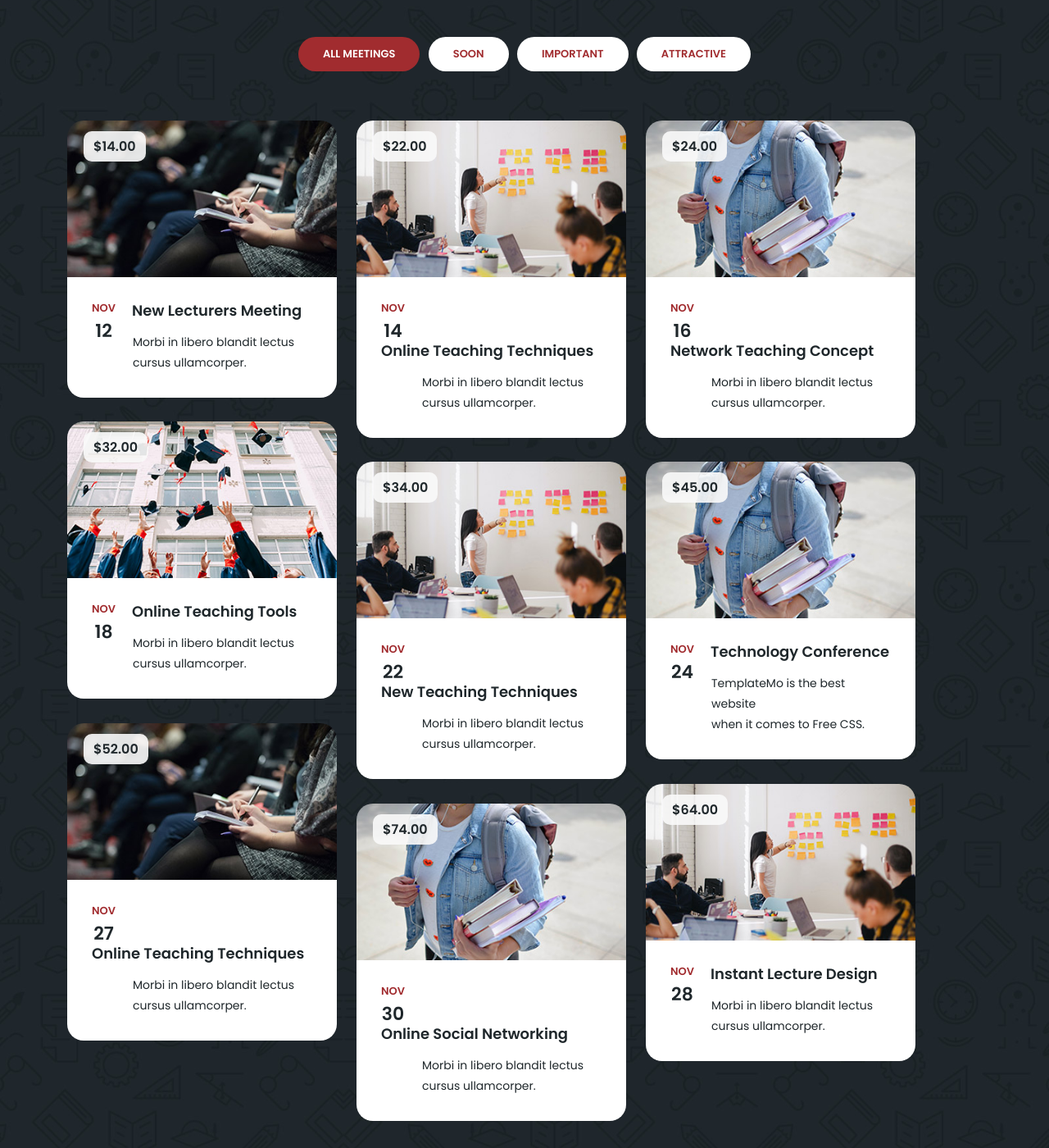
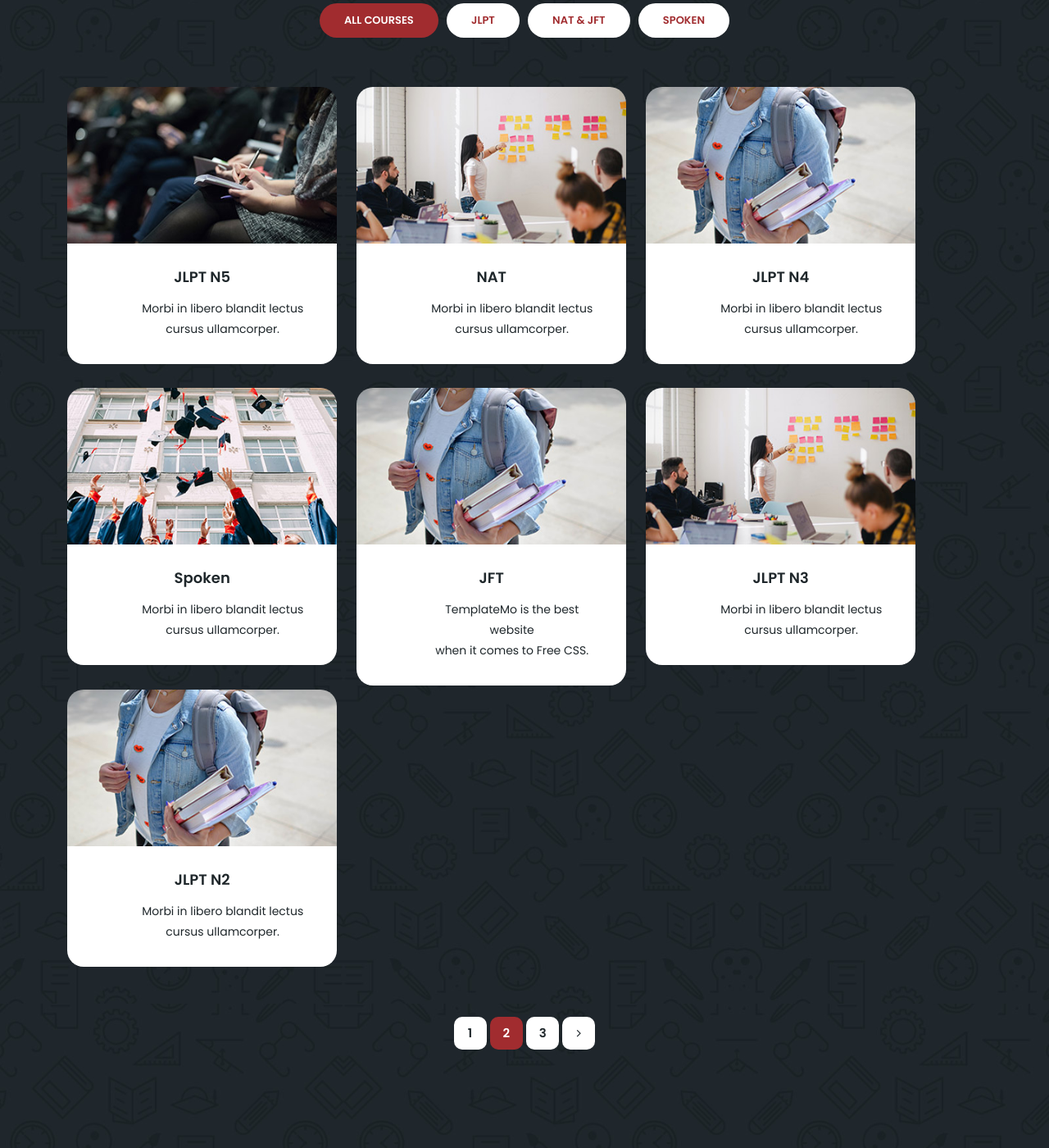
Before and after one commit to tharukad99/kyouikulanka_v1, a plain HTML site: page meetings.html in a window 1280 px wide. Shown: the part 577-1977 px from the top of the page at 82% size. Drawn offline with nearby package versions, Linux system fonts and the light colour scheme.

Commit message:
add courses

```diff
--- a/assets/css/myCSS.css
+++ b/assets/css/myCSS.css
@@ -321,3 +321,9 @@
 .white-text {
   color: white;
 }
+
+
+.center-textaa {
+  display: flex;
+  justify-content: center;
+}
--- a/meetings.html
+++ b/meetings.html
@@ -9,7 +9,8 @@
     <meta name="author" content="Template Mo">
     <link href="https://fonts.googleapis.com/css?family=Poppins:100,200,300,400,500,600,700,800,900" rel="stylesheet">
 
-    <title>Education - List of Meetings</title>
+    <title>Kyouiku Lanka Academy</title>
+    <link rel="icon" href="assets/images/logo.png" type="image/png">
 
     <!-- Bootstrap core CSS -->
     <link href="vendor/bootstrap/css/bootstrap.min.css" rel="stylesheet">
@@ -30,62 +31,25 @@ https://templatemo.com/tm-569-edu-meeting
   </head>
 
 <body>
-
-
-
-  <!-- Sub Header -->
-  <div class="sub-header">
-    <div class="container">
-      <div class="row">
-        <div class="col-lg-8 col-sm-8">
-          <div class="left-content">
-            <p>This is an educational <em>HTML CSS</em> template by TemplateMo website.</p>
-          </div>
-        </div>
-        <div class="col-lg-4 col-sm-4">
-          <div class="right-icons">
-            <ul>
-              <li><a href="#"><i class="fa fa-facebook"></i></a></li>
-              <li><a href="#"><i class="fa fa-twitter"></i></a></li>
-              <li><a href="#"><i class="fa fa-behance"></i></a></li>
-              <li><a href="#"><i class="fa fa-linkedin"></i></a></li>
-            </ul>
-          </div>
-        </div>
-      </div>
-    </div>
-  </div>
-
   <!-- ***** Header Area Start ***** -->
   <header class="header-area header-sticky">
       <div class="container">
           <div class="row">
               <div class="col-12">
                   <nav class="main-nav">
-                      <!-- ***** Logo Start ***** -->
                       <a href="index.html" class="logo">
-                          Edu Meeting
+                          Kyouiku Lanka
                       </a>
-                      <!-- ***** Logo End ***** -->
-                      <!-- ***** Menu Start ***** -->
                       <ul class="nav">
-                          <li><a href="index.html">Home</a></li>
-                          <li><a href="meetings.html" class="active">Meetings</a></li>
-                          <li><a href="index.html">Apply Now</a></li>
-                          <li class="has-sub">
-                              <a href="javascript:void(0)">Pages</a>
-                              <ul class="sub-menu">
-                                  <li><a href="meetings.html">Upcoming Meetings</a></li>
-                                  <li><a href="meeting-details.html">Meeting Details</a></li>
-                              </ul>
-                          </li>
-                          <li><a href="index.html">Courses</a></li>
-                          <li><a href="index.html">Contact Us</a></li>
+                          <li class="scroll-to-section"><a href="#top" class="active">Home</a></li>
+                          <li><a href="meetings.html">My Courses</a></li>
+                          <li class="scroll-to-section"><a href="#visa">VISA Types</a></li>
+                          <li class="scroll-to-section"><a href="#contact">Contact Us</a></li>
+                          <li class="scroll-to-section"><a href="#apply">Apply Now</a></li>
                       </ul>
                       <a class='menu-trigger'>
                           <span>Menu</span>
                       </a>
-                      <!-- ***** Menu End ***** -->
                   </nav>
               </div>
           </div>
@@ -97,8 +61,8 @@ https://templatemo.com/tm-569-edu-meeting
     <div class="container">
       <div class="row">
         <div class="col-lg-12">
-          <h6>Here are our upcoming meetings</h6>
-          <h2>Upcoming Meetings</h2>
+          <h6>Here are our Class</h6>
+          <h2>Courses</h2>
         </div>
       </div>
     </div>
@@ -112,45 +76,36 @@ https://templatemo.com/tm-569-edu-meeting
             <div class="col-lg-12">
               <div class="filters">
                 <ul>
-                  <li data-filter="*"  class="active">All Meetings</li>
-                  <li data-filter=".soon">Soon</li>
-                  <li data-filter=".imp">Important</li>
-                  <li data-filter=".att">Attractive</li>
+                  <li data-filter="*"  class="active">All Courses</li>
+                  <li data-filter=".soon">JLPT</li>
+                  <li data-filter=".imp">NAT & JFT</li>
+                  <li data-filter=".att">Spoken</li>
                 </ul>
               </div>
             </div>
             <div class="col-lg-12">
               <div class="row grid">
+
                 <div class="col-lg-4 templatemo-item-col all soon">
                   <div class="meeting-item">
                     <div class="thumb">
-                      <div class="price">
-                        <span>$14.00</span>
-                      </div>
                       <a href="meeting-details.html"><img src="assets/images/meeting-01.jpg" alt=""></a>
                     </div>
-                    <div class="down-content">
-                      <div class="date">
-                        <h6>Nov <span>12</span></h6>
-                      </div>
-                      <a href="meeting-details.html"><h4>New Lecturers Meeting</h4></a>
+                    <div style="text-align: center;"class="down-content">
+                      <a href="meeting-details.html" class="center-textaa"><h4>JLPT N5</h4></a>
                       <p>Morbi in libero blandit lectus<br>cursus ullamcorper.</p>
                     </div>
                   </div>
                 </div>
+
+
                 <div class="col-lg-4 templatemo-item-col all imp">
                   <div class="meeting-item">
                     <div class="thumb">
-                      <div class="price">
-                        <span>$22.00</span>
-                      </div>
                       <a href="meeting-details.html"><img src="assets/images/meeting-02.jpg" alt=""></a>
                     </div>
-                    <div class="down-content">
-                      <div class="date">
-                        <h6>Nov <span>14</span></h6>
-                      </div>
-                      <a href="meeting-details.html"><h4>Online Teaching Techniques</h4></a>
+                    <div class="down-content" style="text-align: center;">
+                      <a href="meeting-details.html"><h4>NAT</h4></a>
                       <p>Morbi in libero blandit lectus<br>cursus ullamcorper.</p>
                     </div>
                   </div>
@@ -158,16 +113,10 @@ https://templatemo.com/tm-569-edu-meeting
                 <div class="col-lg-4 templatemo-item-col all soon">
                   <div class="meeting-item">
                     <div class="thumb">
-                      <div class="price">
-                        <span>$24.00</span>
-                      </div>
                       <a href="meeting-details.html"><img src="assets/images/meeting-03.jpg" alt=""></a>
                     </div>
-                    <div class="down-content">
-                      <div class="date">
-                        <h6>Nov <span>16</span></h6>
-                      </div>
-                      <a href="meeting-details.html"><h4>Network Teaching Concept</h4></a>
+                    <div class="down-content" style="text-align: center;">
+                      <a href="meeting-details.html"><h4>JLPT N4</h4></a>
                       <p>Morbi in libero blandit lectus<br>cursus ullamcorper.</p>
                     </div>
                   </div>
@@ -175,106 +124,83 @@ https://templatemo.com/tm-569-edu-meeting
                 <div class="col-lg-4 templatemo-item-col all att">
                   <div class="meeting-item">
                     <div class="thumb">
-                      <div class="price">
-                        <span>$32.00</span>
-                      </div>
                       <a href="meeting-details.html"><img src="assets/images/meeting-04.jpg" alt=""></a>
                     </div>
-                    <div class="down-content">
-                      <div class="date">
-                        <h6>Nov <span>18</span></h6>
-                      </div>
-                      <a href="meeting-details.html"><h4>Online Teaching Tools</h4></a>
+                    <div class="down-content" style="text-align: center;">
+                      <a href="meeting-details.html"><h4>Spoken</h4></a>
                       <p>Morbi in libero blandit lectus<br>cursus ullamcorper.</p>
                     </div>
                   </div>
                 </div>
-                <div class="col-lg-4 templatemo-item-col all att">
+
+                <!-- <div class="col-lg-4 templatemo-item-col all att">
                   <div class="meeting-item">
                     <div class="thumb">
-                      <div class="price">
-                        <span>$34.00</span>
-                      </div>
                       <a href="meeting-details.html"><img src="assets/images/meeting-02.jpg" alt=""></a>
                     </div>
-                    <div class="down-content">
-                      <div class="date">
-                        <h6>Nov <span>22</span></h6>
-                      </div>
+                    <div class="down-content" style="text-align: center;">
                       <a href="meeting-details.html"><h4>New Teaching Techniques</h4></a>
                       <p>Morbi in libero blandit lectus<br>cursus ullamcorper.</p>
                     </div>
                   </div>
-                </div>
+                </div> -->
+
                 <div class="col-lg-4 templatemo-item-col all imp">
                   <div class="meeting-item">
-                    <div class="thumb">
-                      <div class="price">
-                        <span>$45.00</span>
-                      </div>
+                     <div class="thumb">
                       <a href="meeting-details.html"><img src="assets/images/meeting-03.jpg" alt=""></a>
                     </div>
-                    <div class="down-content">
-                      <div class="date">
-                        <h6>Nov <span>24</span></h6>
-                      </div>
-                      <a href="meeting-details.html"><h4>Technology Conference</h4></a>
+                    <div class="down-content" style="text-align: center;">
+                      <a href="meeting-details.html"><h4>JFT</h4></a>
                       <p>TemplateMo is the best website<br>when it comes to Free CSS.</p>
                     </div>
                   </div>
                 </div>
-                <div class="col-lg-4 templatemo-item-col all imp att">
+
+                <!-- <div class="col-lg-4 templatemo-item-col all imp att">
                   <div class="meeting-item">
                     <div class="thumb">
-                      <div class="price">
-                        <span>$52.00</span>
-                      </div>
                       <a href="meeting-details.html"><img src="assets/images/meeting-01.jpg" alt=""></a>
                     </div>
-                    <div class="down-content">
-                      <div class="date">
-                        <h6>Nov <span>27</span></h6>
-                      </div>
+                    <div class="down-content" style="text-align: center;">
                       <a href="meeting-details.html"><h4>Online Teaching Techniques</h4></a>
                       <p>Morbi in libero blandit lectus<br>cursus ullamcorper.</p>
                     </div>
                   </div>
-                </div>
-                <div class="col-lg-4 templatemo-item-col all soon imp">
+                </div> -->
+
+                <div class="col-lg-4 templatemo-item-col all soon">
                   <div class="meeting-item">
                     <div class="thumb">
-                      <div class="price">
-                        <span>$64.00</span>
-                      </div>
                       <a href="meeting-details.html"><img src="assets/images/meeting-02.jpg" alt=""></a>
                     </div>
-                    <div class="down-content">
-                      <div class="date">
-                        <h6>Nov <span>28</span></h6>
-                      </div>
-                      <a href="meeting-details.html"><h4>Instant Lecture Design</h4></a>
+                    <div class="down-content" style="text-align: center;">
+                      <a href="meeting-details.html"><h4>JLPT N3</h4></a>
                       <p>Morbi in libero blandit lectus<br>cursus ullamcorper.</p>
                     </div>
                   </div>
                 </div>
-                <div class="col-lg-4 templatemo-item-col all att soon">
+
+
+
+
+                <div class="col-lg-4 templatemo-item-col all soon">
                   <div class="meeting-item">
                     <div class="thumb">
-                      <div class="price">
-                        <span>$74.00</span>
-                      </div>
                       <a href="meeting-details.html"><img src="assets/images/meeting-03.jpg" alt=""></a>
                     </div>
-                    <div class="down-content">
-                      <div class="date">
-                        <h6>Nov <span>30</span></h6>
-                      </div>
-                      <a href="meeting-details.html"><h4>Online Social Networking</h4></a>
+                    <div class="down-content" style="text-align: center;">
+                      <a href="meeting-details.html"><h4>JLPT N2</h4></a>
                       <p>Morbi in libero blandit lectus<br>cursus ullamcorper.</p>
                     </div>
                   </div>
                 </div>
               </div>
+
+
+
+
+
             </div>
             <div class="col-lg-12">
               <div class="pagination">
```
Also changed, not shown: index.html (+0 -1 lines).
